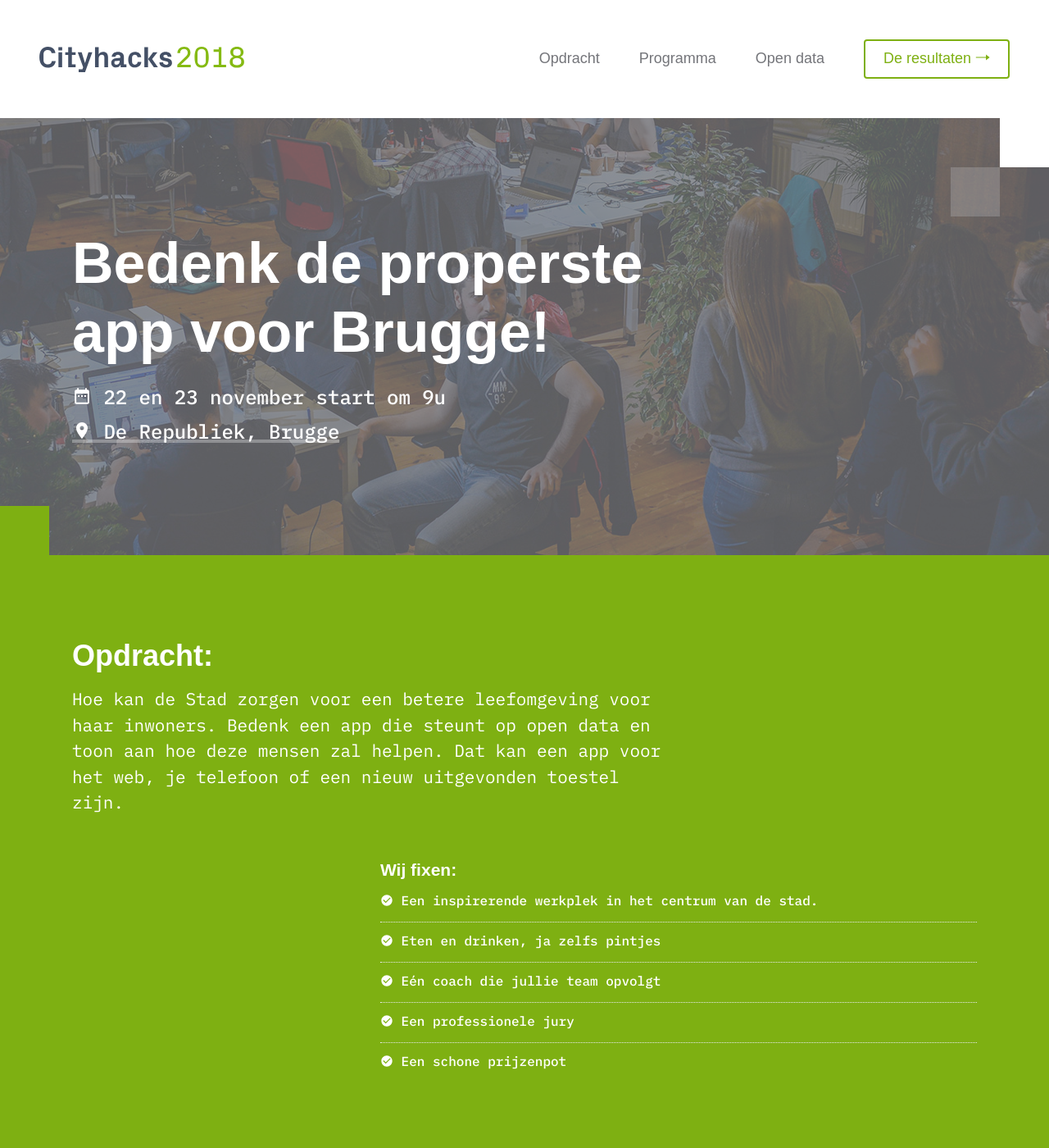
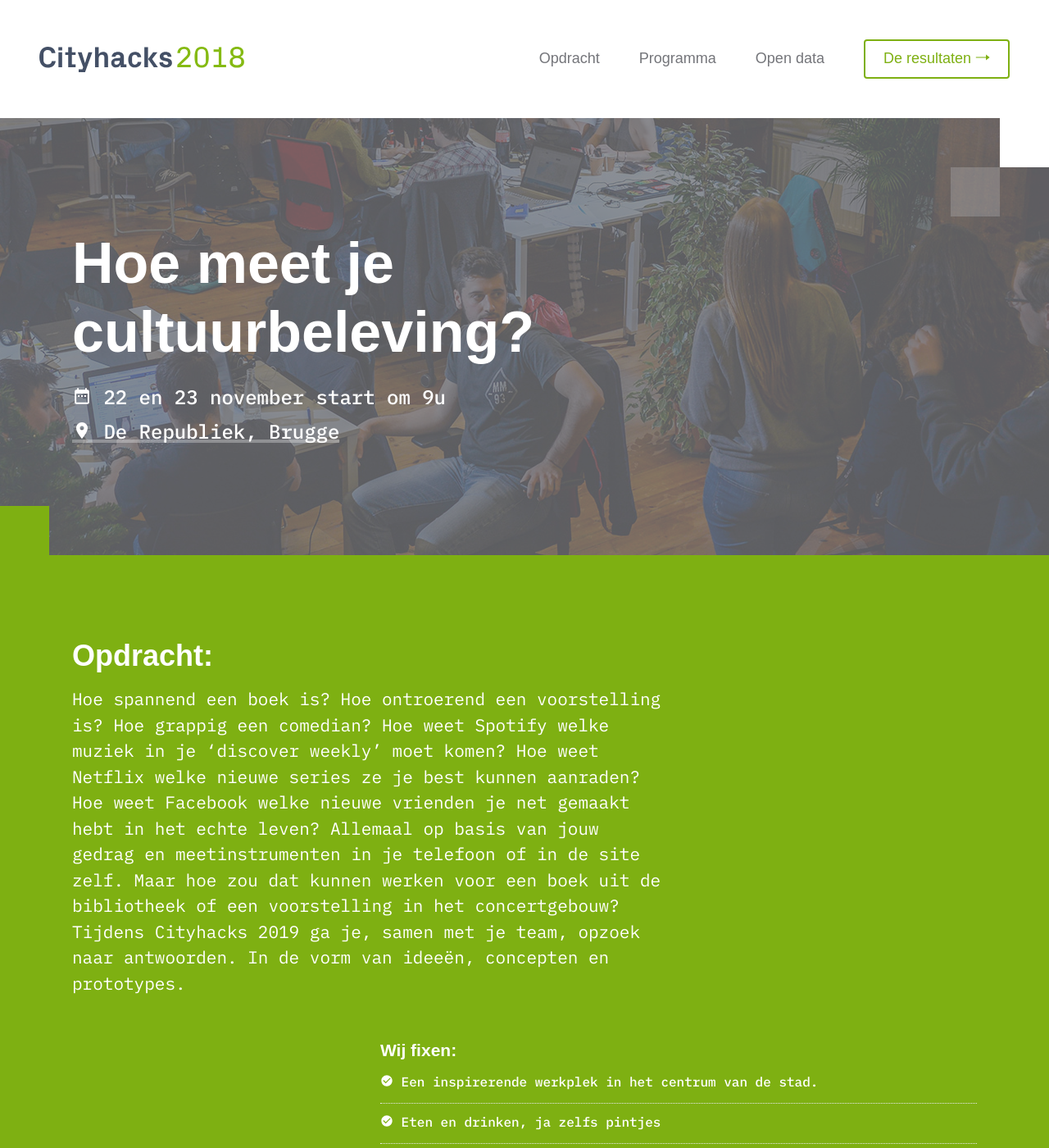
Before and after one commit to nerdlab-be/cityhacks-2019, a Jekyll site: the page built from _pages/index.markdown, in a window 1280 px wide and 1400 px high. Shown: the whole window at 82% size. Built offline with Jekyll 4.4.1, drawn with Linux system fonts in a browser that asks for light colours; some web fonts are replaced; some of the changed text lies outside the part shown.

Commit message:
opdracht toevoegen

```diff
--- a/_pages/index.markdown
+++ b/_pages/index.markdown
@@ -4,15 +4,17 @@ layout: template-index
 permalink: "/"
 #CONTENT
 hero:
-  title: "Bedenk de properste app voor Brugge!"
+  title: "Hoe meet je cultuurbeleving?"
   date: "22 en 23 november start om 9u"
   location: "De Republiek, Brugge"
   locationLink: "http://republiekbrugge.be/"
   image: "/assets/img/jpg/hero.jpg"
-  imageAlt: "Cityhacks 2018"
+  imageAlt: "Cityhacks 2019"
 opdracht:
   title: "Opdracht:"
-  para: "Hoe kan de Stad zorgen voor een betere leefomgeving voor haar inwoners. Bedenk een app die steunt op open data en toon aan hoe deze mensen zal helpen. Dat kan een app voor het web, je telefoon of een nieuw uitgevonden toestel zijn."
+  para: "Hoe spannend een boek is? Hoe ontroerend een voorstelling is? Hoe grappig een comedian?
+Hoe weet Spotify welke muziek in je ‘discover weekly’ moet komen? Hoe weet Netflix welke nieuwe series ze je best kunnen aanraden? Hoe weet Facebook welke nieuwe vrienden je net gemaakt hebt in het echte leven? Allemaal op basis van jouw gedrag en meetinstrumenten in je telefoon of in de site zelf.
+Maar hoe zou dat kunnen werken voor een boek uit de bibliotheek of een voorstelling in het concertgebouw? Tijdens Cityhacks 2019 ga je, samen met je team, opzoek naar antwoorden. In de vorm van ideeën, concepten en prototypes. "
   subtitle: "Wij fixen:"
   list:
     - para: "Een inspirerende werkplek in het centrum van de stad."
```
Also changed, not shown: other parts of _pages/index.markdown (+2 -2 lines).
